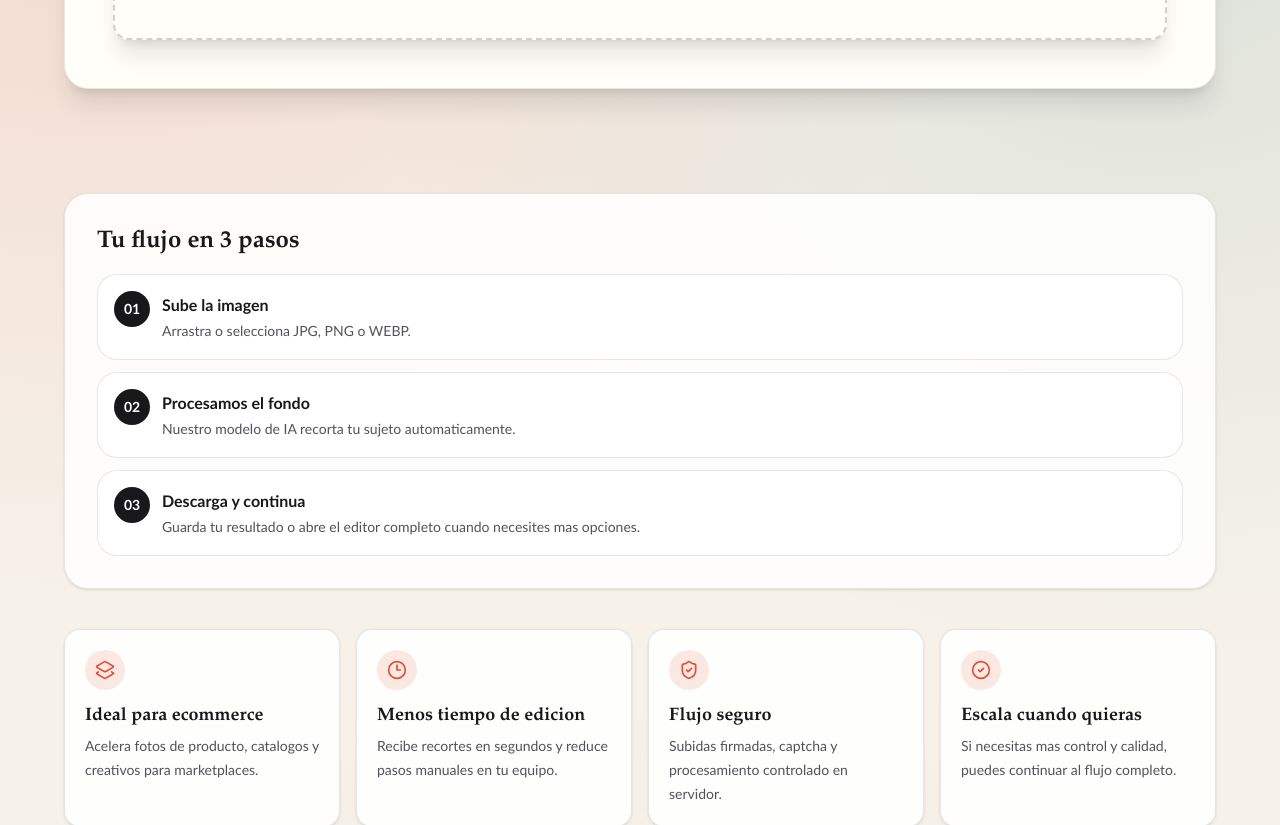
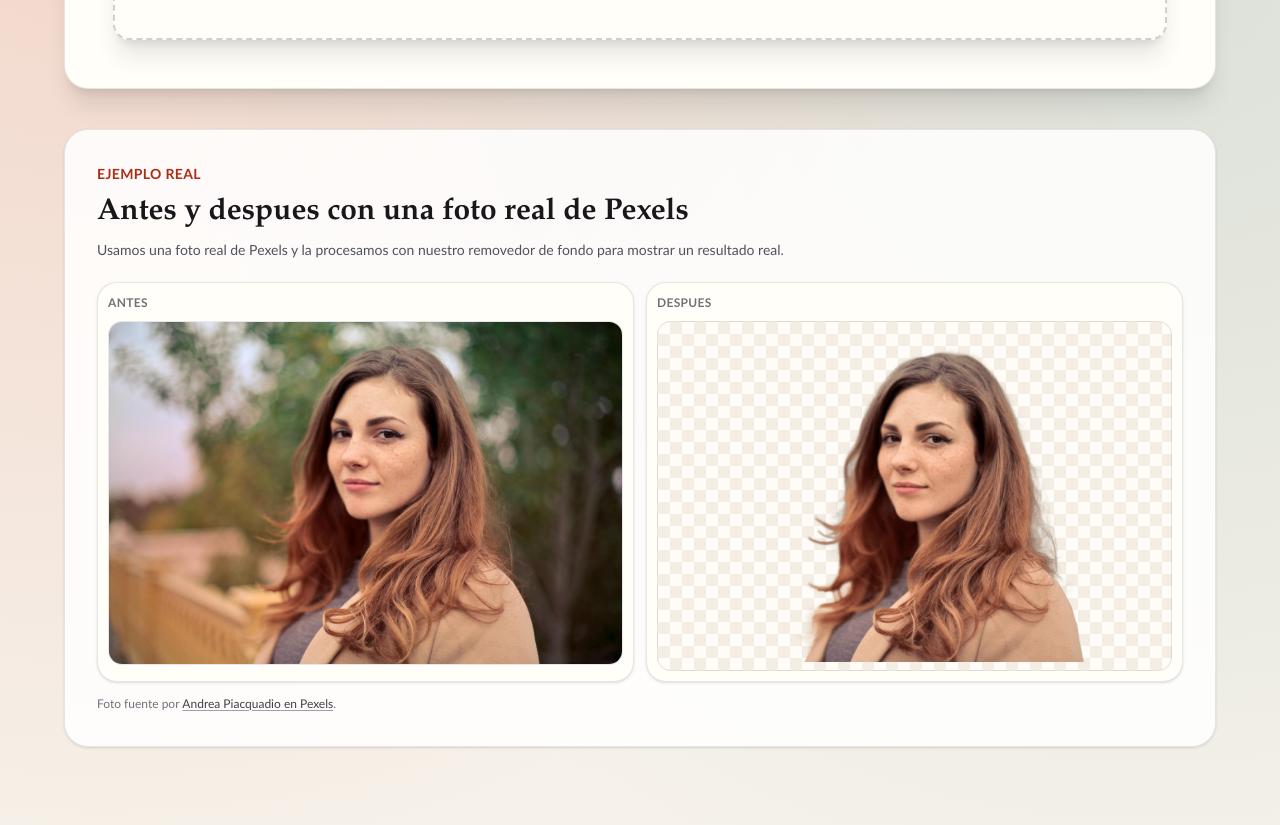
Before and after one commit to gabegarcia15/QuitarFondoOnline, a Next.js app: page / in a window 1280 px wide. Shown: the part 660-1485 px from the top of the page. Built offline with nearby package versions, Linux system fonts and the light colour scheme; no server answers.

Commit message:
feat: ✨ Update example images and add comparison section

```diff
--- a/src/app/page.tsx
+++ b/src/app/page.tsx
@@ -27,8 +27,8 @@ export const metadata: Metadata = {
 };
 
 export default function Page() {
-  const beforeImageUrl = `${siteConfig.siteUrl}/examples/background-removal-before.svg`;
-  const afterImageUrl = `${siteConfig.siteUrl}/examples/background-removal-after.svg`;
+  const beforeImageUrl = `${siteConfig.siteUrl}/examples/pexels-olly-733872.jpg`;
+  const afterImageUrl = `${siteConfig.siteUrl}/examples/pexels-olly-733872-after.png`;
 
   const websiteSchema = {
     "@context": "https://schema.org",
@@ -130,8 +130,8 @@ export default function Page() {
   const beforeImageSchema = {
     "@context": "https://schema.org",
     "@type": "ImageObject",
-    name: "Imagen original antes de eliminar fondo",
-    description: "Ejemplo de imagen con fondo original antes del procesamiento.",
+    name: "Foto original antes de eliminar fondo",
+    description: "Foto real de retrato tomada de Pexels antes del procesamiento.",
     inLanguage: "es",
     contentUrl: beforeImageUrl,
     url: beforeImageUrl,
@@ -141,8 +141,8 @@ export default function Page() {
   const afterImageSchema = {
     "@context": "https://schema.org",
     "@type": "ImageObject",
-    name: "Imagen despues de eliminar fondo",
-    description: "Ejemplo de imagen resultante con fondo limpio para ecommerce.",
+    name: "Foto resultante despues de eliminar fondo",
+    description: "Resultado real con fondo eliminado sobre retrato de muestra de Pexels.",
     inLanguage: "es",
     contentUrl: afterImageUrl,
     url: afterImageUrl,
--- a/src/components/lead-magnet/landing-page.tsx
+++ b/src/components/lead-magnet/landing-page.tsx
@@ -26,6 +26,13 @@ const faqs = [
   },
 ] as const;
 
+const sampleComparison = {
+  beforeSrc: "/examples/pexels-olly-733872.jpg",
+  afterSrc: "/examples/pexels-olly-733872-after.png",
+  pexelsPhotoUrl: "https://www.pexels.com/photo/closeup-photo-of-woman-with-brown-coat-and-gray-top-733872/",
+  photographerName: "Andrea Piacquadio",
+} as const;
+
 export function LeadMagnetPage() {
   const backgroundRemoverUrl = buildBackgroundRemoverRedirectUrl();
 
@@ -43,6 +50,60 @@ export function LeadMagnetPage() {
           </div>
           <DemoUploader className="mt-7 sm:mt-9" />
         </article>
+      </section>
+
+      <section
+        id="ejemplo-real"
+        className="section-shell mt-8 rounded-3xl border border-zinc-900/10 bg-white/85 p-6 shadow-sm sm:mt-10 sm:p-8"
+      >
+        <div className="grid gap-2">
+          <p className="text-sm/6 font-semibold uppercase tracking-wide text-[var(--brand-deep)]">Ejemplo real</p>
+          <h2 className="text-balance text-2xl/8 font-semibold text-zinc-900 sm:text-3xl/9">
+            Antes y despues con una foto real de Pexels
+          </h2>
+          <p className="max-w-3xl text-sm/6 text-zinc-600">
+            Usamos una foto real de Pexels y la procesamos con nuestro removedor de fondo para mostrar un resultado real.
+          </p>
+        </div>
+
+        <div className="mt-5 grid gap-3 sm:grid-cols-2">
+          <article className="rounded-xl border border-zinc-900/10 bg-(--bg-card) p-2.5 shadow-sm">
+            <p className="mb-2 text-xs/5 font-semibold uppercase tracking-wide text-zinc-500">Antes</p>
+            <div className="overflow-hidden rounded-lg border border-zinc-900/10 bg-white">
+              <img
+                src={sampleComparison.beforeSrc}
+                alt="Imagen original de retrato antes de eliminar fondo"
+                className="block h-auto w-full"
+                loading="lazy"
+              />
+            </div>
+          </article>
+
+          <article className="rounded-xl border border-zinc-900/10 bg-(--bg-card) p-2.5 shadow-sm">
+            <p className="mb-2 text-xs/5 font-semibold uppercase tracking-wide text-zinc-500">Despues</p>
+            <div className="bg-checkered overflow-hidden rounded-lg border border-zinc-900/10 p-2">
+              <img
+                src={sampleComparison.afterSrc}
+                alt="Imagen de retrato con fondo eliminado"
+                className="block h-auto w-full"
+                loading="lazy"
+              />
+            </div>
+          </article>
+        </div>
+
+        <p className="mt-3 text-xs/5 text-zinc-500">
+          Foto fuente por{" "}
+          <a
+            href={sampleComparison.pexelsPhotoUrl}
+            target="_blank"
+            rel="noopener noreferrer"
+            className="font-medium text-zinc-700 underline decoration-zinc-400 underline-offset-2 hover:text-zinc-900"
+          >
+            {sampleComparison.photographerName} en Pexels
+          </a>
+          .
+        </p>
       </section>
 
       <section id="como-funciona" className="section-shell mt-[4.5rem] rounded-3xl border border-zinc-900/10 bg-white/85 p-6 shadow-sm sm:mt-[5.5rem] sm:p-8 lg:mt-[6.5rem]">
--- a/src/components/site-chrome.tsx
+++ b/src/components/site-chrome.tsx
@@ -53,6 +53,17 @@ export function SiteFooter() {
           </div>
         </div>
         <p className="mt-2">Procesamiento rapido de fondos para imagenes.</p>
+        <p className="mt-3 text-center text-xs text-zinc-500 sm:mt-4 sm:text-left">
+          Powered by{" "}
+          <Link
+            href="https://www.backgroundremover.com/"
+            target="_blank"
+            rel="noopener noreferrer"
+            className="font-medium text-zinc-600 transition-colors hover:text-zinc-900 focus-visible:outline-none focus-visible:ring-2 focus-visible:ring-[var(--ring)] focus-visible:ring-offset-2 focus-visible:ring-offset-[var(--bg-canvas)]"
+          >
+            Background Remover
+          </Link>
+        </p>
       </div>
     </footer>
   );
```
Also changed, not shown: public/examples/pexels-olly-733872-after.png (added), public/examples/pexels-olly-733872.jpg (added).
